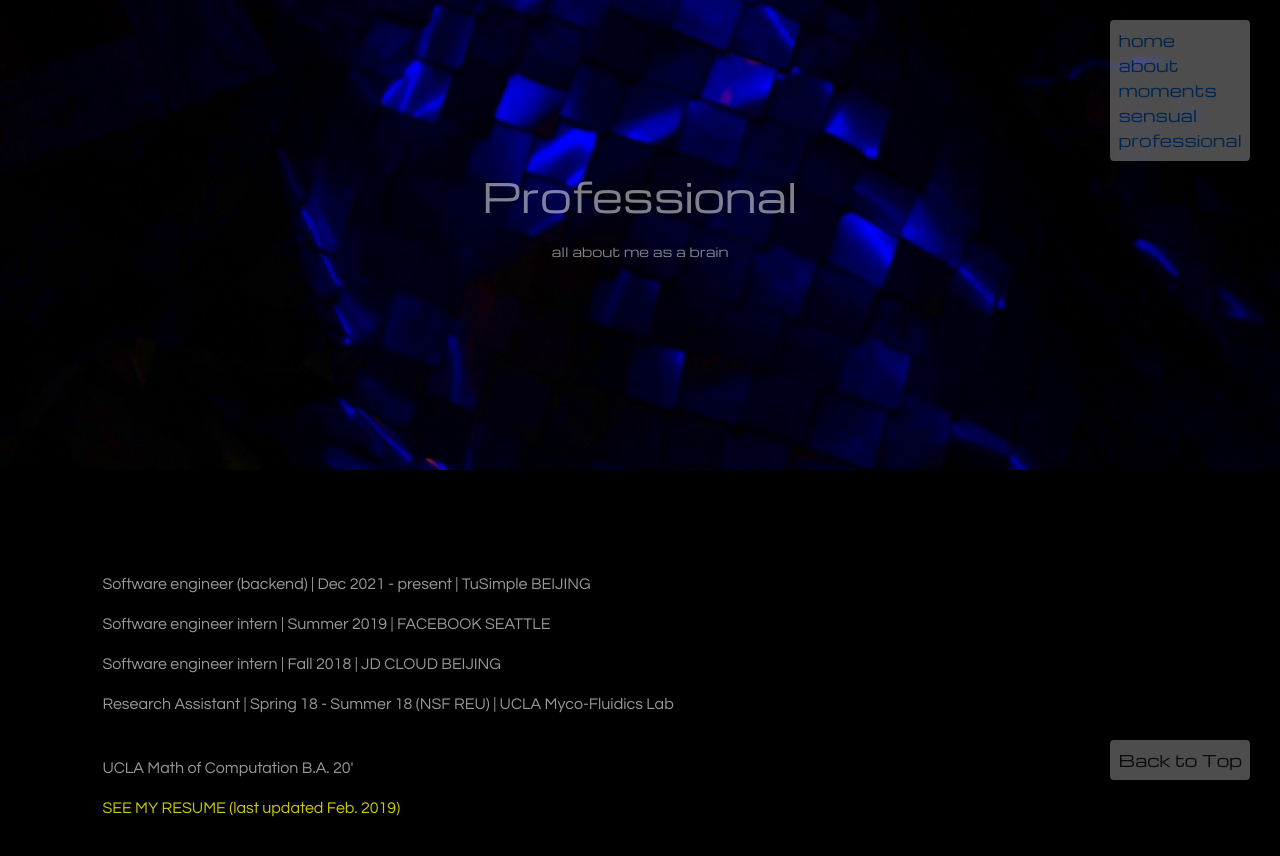
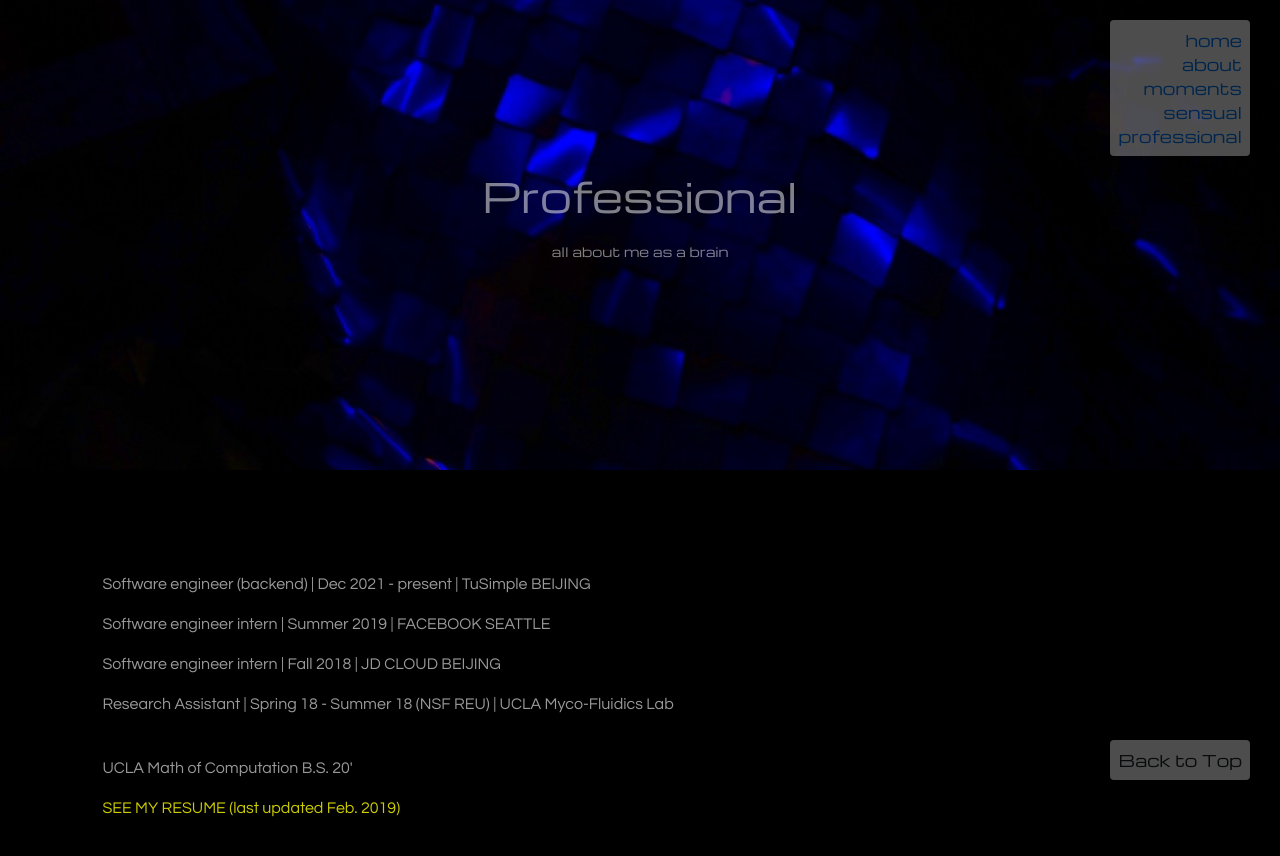
Before and after one commit to claire9831/claire9831.github.io, a plain HTML site: page professional.html in a window 1280 px wide. Drawn offline with nearby package versions, Linux system fonts and the light colour scheme.

Commit message:
Fixed navbar alignment

```diff
--- a/css/main.css
+++ b/css/main.css
@@ -62,10 +62,8 @@ body{
   padding: 8px; /* Some padding */
   border-radius: 4px; /* Rounded corners */
   font-size: 100%; /* Increase font size */
+  text-align: right;
   list-style-type:none;
-}
-
-.navbar-float-btn {
   font-family: Michroma;
 }
 
--- a/professional.html
+++ b/professional.html
@@ -12,11 +12,11 @@
 <body>
 	<a href="#top-block" class="btn">Back to Top</a>
 	<ul class = "navbar-float">
-		<li><a href="index.html" class="navbar-float-btn">home</a></li>
-		<li><a href="about.html" class="navbar-float-btn">about</a></li>
-		<li><a href="moments.html" class="navbar-float-btn">moments</a></li>
-		<li><a href="sensual.html" class="navbar-float-btn">sensual</a></li>
-		<li><a href="professional.html" class="navbar-float-btn">professional</a></li>
+		<li><a href="index.html">home</a></li>
+		<li><a href="about.html">about</a></li>
+		<li><a href="moments.html">moments</a></li>
+		<li><a href="sensual.html">sensual</a></li>
+		<li><a href="professional.html">professional</a></li>
 	</ul>
 	<div class="top-block" id="top-block" style="background-image: url(css/visuals/pics/professional-top-bg.JPG)">
 		<p class="title" style="color:white"> Professional </a>
@@ -29,7 +29,7 @@
 		<p class="prof-text"> Software engineer intern | Fall 2018 | JD CLOUD BEIJING </p>
 		<p class="prof-text"> Research Assistant | Spring 18 - Summer 18 (NSF REU) | UCLA Myco-Fluidics Lab </p>
 		<BR>
-		<p class="prof-text"> UCLA Math of Computation B.A. 20'</p>
+		<p class="prof-text"> UCLA Math of Computation B.S. 20'</p>
 		<a class="prof-resume" href="docs/ClaireChangCV.pdf"> SEE MY RESUME (last updated Feb. 2019) </a>
 	</div>
 
```
Also changed, not shown: about.html (+5 -5 lines), moments.html (+5 -5 lines), sensual.html (+5 -5 lines), 3 other files.
